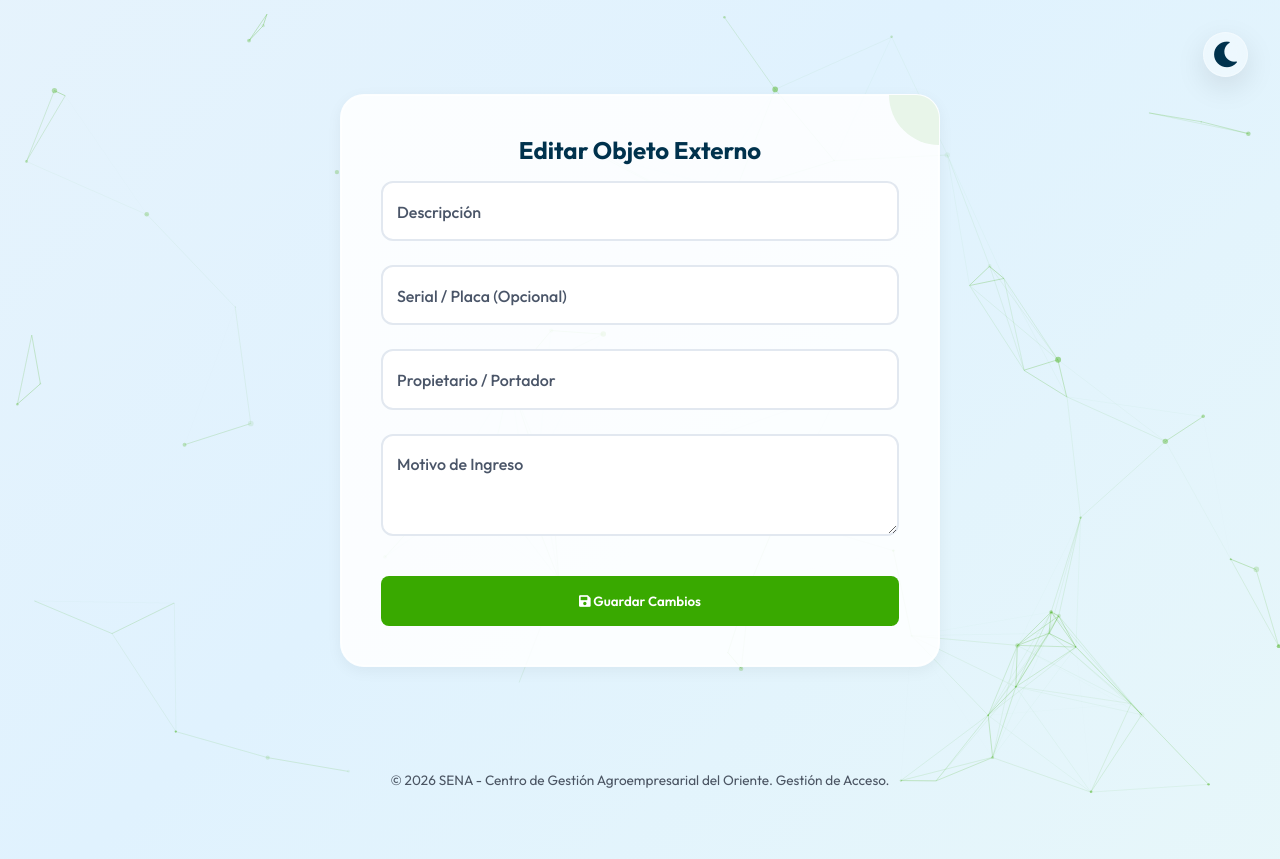
After one commit to cristianyesidmquiroga-tech/porteria-2, a Python web app: template app/templates/porteria/editar_objeto.html in a window 1280 px wide. The commit adds this page. Run offline with Jinja, Linux system fonts and the light colour scheme; the template is opened without the code that fills it, so the values that code supplies are empty; some libraries are stand-ins or nearby versions.

Commit message:
Add objeto edit/delete and improve scanner logging
Add UI and routes to edit and deactivate ObjetoExterno: new GET /pases/editar_objeto, POST /pases/actualizar_objeto and POST /pases/eliminar_objeto in pases.py with permission checks, DB commits and flash messages. Create template app/templates/porteria/editar_objeto.html and update pases.html to include Edit and Delete actions (inline delete form with CSRF token) and adjust QR button styling.

Refactor scanner route: remove duplicate decorator and enhance register_movement_entidad to determine current entry status, detect inconsistencies (forced Entrada/Salida), log Auditoria records with details, flash warnings, and then register the Acceso. Also remove an obsolete/register_movement user-specific handler and related legacy equipment handling code. These changes improve auditability and object management in the porteria flows.

```diff
--- /dev/null
+++ b/app/templates/porteria/editar_objeto.html
@@ -0,0 +1,35 @@
+{% extends 'base.html' %}
+
+{% block title %}Editar Objeto Externo{% endblock %}
+
+{% block content %}
+<div class="card animate-on-scroll" data-animation="scale-in" style="max-width: 600px; margin: 2rem auto;">
+    <h2 style="text-align: center; margin-bottom: 1rem;">Editar Objeto Externo</h2>
+    <form action="{{ url_for('porteria.actualizar_objeto', obj_id=objeto.id) }}" method="POST" class="floating-form" autocomplete="off">
+        <input type="hidden" name="csrf_token" value="{{ csrf_token() }}">
+        <div class="floating-group stagger-item">
+            <input type="text" name="descripcion" placeholder=" " required value="{{ objeto.descripcion }}">
+            <label>Descripción</label>
+            <div class="floating-border"></div>
+        </div>
+        <div class="floating-group stagger-item">
+            <input type="text" name="serial" placeholder=" " value="{{ objeto.serial }}">
+            <label>Serial / Placa (Opcional)</label>
+            <div class="floating-border"></div>
+        </div>
+        <div class="floating-group stagger-item">
+            <input type="text" name="propietario" placeholder=" " value="{{ objeto.propietario }}">
+            <label>Propietario / Portador</label>
+            <div class="floating-border"></div>
+        </div>
+        <div class="floating-group stagger-item">
+            <textarea name="motivo" rows="3" placeholder=" " style="resize: vertical;">{{ objeto.motivo }}</textarea>
+            <label>Motivo de Ingreso</label>
+            <div class="floating-border"></div>
+        </div>
+        <button type="submit" class="btn-primary magnetic-btn stagger-item" style="width: 100%; height: 50px; margin-top: 1rem;">
+            <i class="fas fa-save"></i> Guardar Cambios
+        </button>
+    </form>
+</div>
+{% endblock %}
```
Also changed, not shown: app/routes/porteria/pases.py (+45 -0 lines), app/routes/porteria/scanner.py (+10 -38 lines), app/templates/porteria/pases.html (+10 -1 lines).
